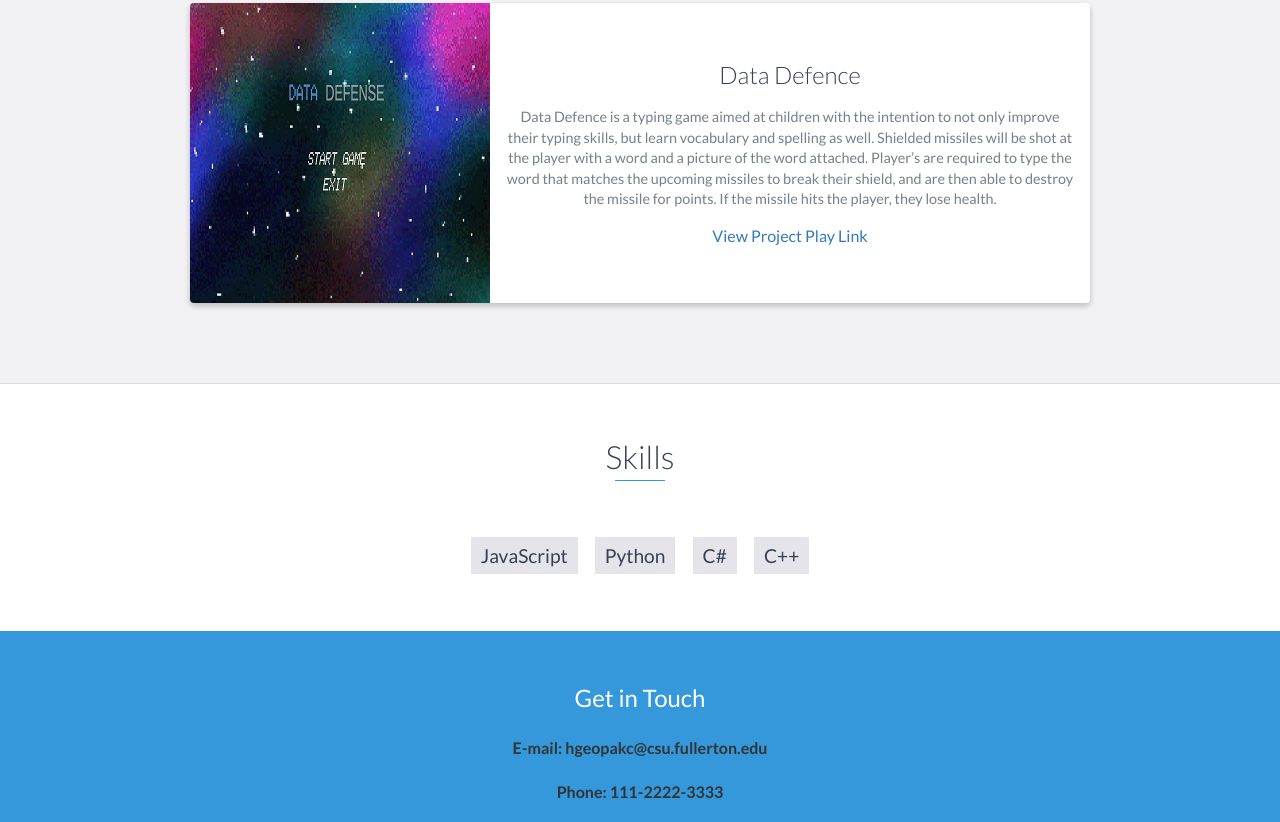
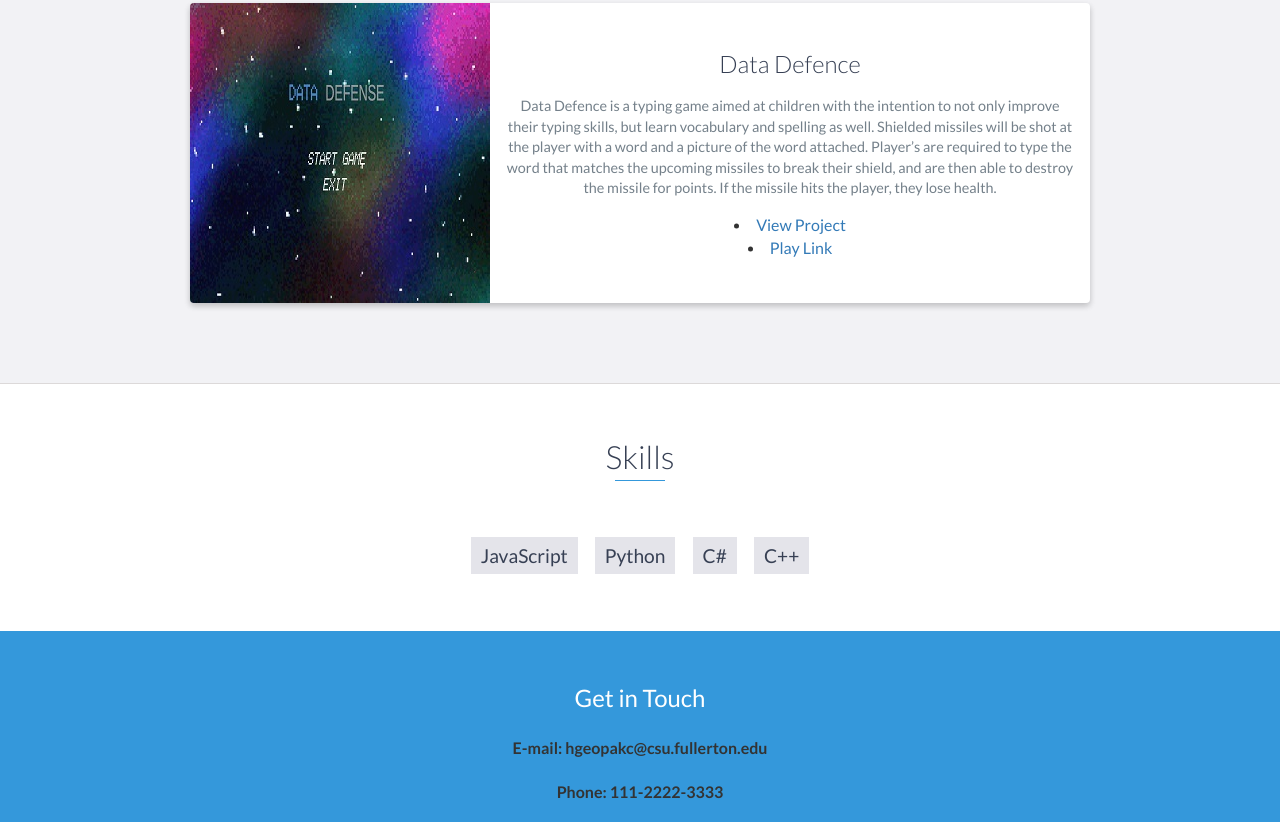
Before and after one commit to WonyikCho/362-Assignment_5, a website: page index.html in a window 1280 px wide. Shown: the part 1664-2486 px from the top of the page. Drawn offline with nearby package versions, Linux system fonts and the light colour scheme.

Commit message:
Update index.html

```diff
--- a/index.html
+++ b/index.html
@@ -116,8 +116,8 @@
                             Shielded missiles will be shot at the player with a word and a picture of the word attached. Player’s are required to type the word that matches the upcoming missiles to break their shield, and are then able to destroy the missile for points.
                             If the missile hits the player, they lose health.
                         </p>
-                        <a href="https://github.com/CPSC-362-Children-s-Game/Data-Defense">View Project</a>
-			<a href="https://rbmauric.itch.io/data-defense">Play Link</a>
+                        <li><a href="https://github.com/CPSC-362-Children-s-Game/Data-Defense">View Project</a></li>
+			    <li><a href="https://rbmauric.itch.io/data-defense">Play Link</a></li>
                     </div>
                     <!-- End .project-info -->
                 </div>
```
